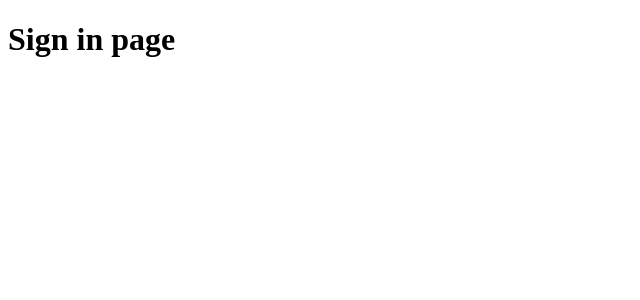
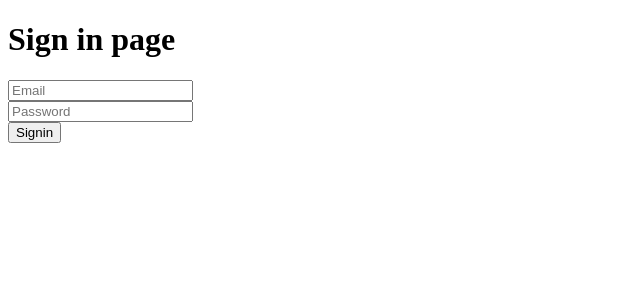
Before and after one commit to SONU-GUPTA1/React-Auth---1---React-Authentication-State-Scheduling-Batching-Optimizing-w---f879zdbmw3ll, a React app: page /signin in a window 1280 px wide. Shown: the top 300 px of the page, without its empty margins (0-640 px from the left). Built offline with nearby package versions, Linux system fonts and the light colour scheme.

Commit message:
Update Signin.js

```diff
--- a/src/pages/Signin.js
+++ b/src/pages/Signin.js
@@ -1,11 +1,60 @@
-import React from 'react';
+// import React from 'react';
 
 
-export const Signin = ()=>{
-    return(
+// export const Signin = ()=>{
+//     return(
+//         <div id="signin-page">
+//             <h1>Sign in page</h1>
+
+//         </div>
+//     )
+// }
+
+
+import React, { useState } from 'react';
+import { signin } from '../api/auth';
+import { useNavigate } from 'react-router';
+import { useAuth } from '../components/loginAuth';
+
+
+export const Signin = () => {
+    const [userDeatils, setUserDetails] = useState({ email: '', password: '' });
+    const [signinResponse, setSigninResponse] = useState({ statusCode: null, message: '' });
+    const auth = useAuth();
+    const navigateToHome = useNavigate();
+
+    const handleSumbit = async (event) => {
+        event.preventDefault();
+        await signin({ email: userDeatils.email, password: userDeatils.password })
+            .then((resolveResponse) => setSigninResponse({ statusCode: resolveResponse.statusCode, message: resolveResponse.message }))
+            .catch((rejectResponse) => setSigninResponse({ statusCode: rejectResponse.statusCode, message: rejectResponse.message }))
+    }
+
+    if(auth.authenticateUser(signinResponse.statusCode, userDeatils.email)) {
+        navigateToHome('/home');
+    }
+
+    return (
         <div id="signin-page">
             <h1>Sign in page</h1>
-
+            <div>
+                <form onSubmit={handleSumbit}>
+                    <input
+                        type={'email'}
+                        placeholder='Email'
+                        onChange={(e) => setUserDetails({ ...userDeatils, email: e.target.value })}
+                        required />
+                    <br />
+                    <input
+                        type={'password'}
+                        placeholder='Password'
+                        onChange={(e) => setUserDetails({ ...userDeatils, password: e.target.value })}
+                        required />
+                    <br />
+                    <button type='submit'>Signin</button>
+                </form>
+                {signinResponse.statusCode && signinResponse.statusCode !== 200 && <div className='error-txt'>Wrong email or password</div>}
+            </div>
         </div>
     )
 }
```
